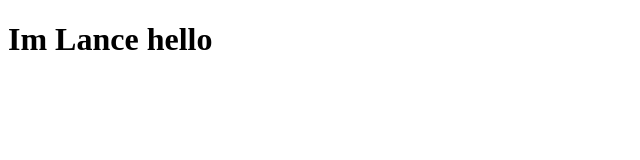
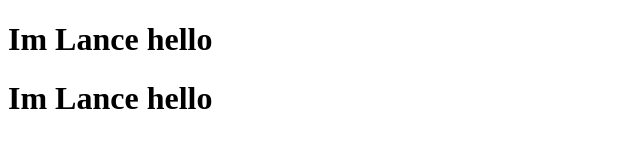
Before and after one commit to JustSavil/Justlanz.github.io, a plain HTML site: page index.html in a window 1280 px wide. Shown: the whole page, without its empty margins (0-640 px from the left). Drawn offline with Linux system fonts and the light colour scheme.

Commit message:
comment test

```diff
--- a/index.html
+++ b/index.html
@@ -7,5 +7,7 @@
 </head>
 <body>
     <h1>Im Lance hello</h1>
+    <h1>Im Lance hello</h1>
+
 </body>
 </html>
```
